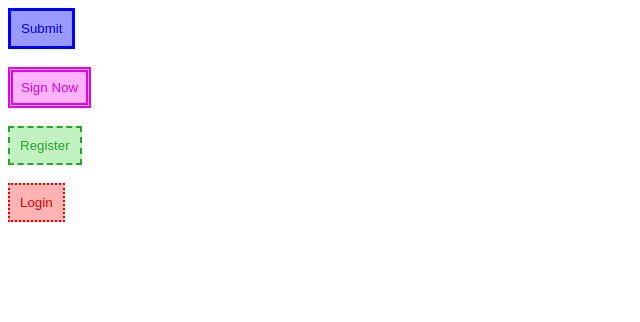
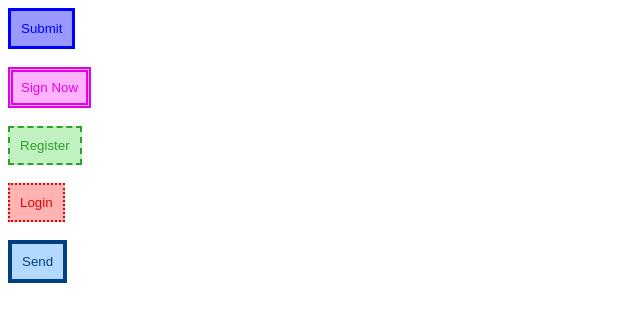
Before and after one commit to ankitakangane/icp-8-assignment-13, a plain HTML site: page index.html in a window 1280 px wide. Shown: the whole page, without its empty margins (0-640 px from the left). Drawn offline with Linux system fonts and the light colour scheme.

Commit message:
added a new button and also apply a border property

```diff
--- a/index.html
+++ b/index.html
@@ -33,6 +33,13 @@
         color: #e60000;
         padding:10px;
       }
+      .third{
+        border:none;
+        padding:10px ;
+        border:solid 4px #004080;
+        background-color:#b3d9ff ;
+        color:#004080
+      }
 
     </style>
 </head>
@@ -48,6 +55,9 @@
    </button> <br/><br/>
    <button class="second">
     Login
+   </button> <br/><br/>
+   <button class="third">
+    Send
    </button>
 
 </body>
```
